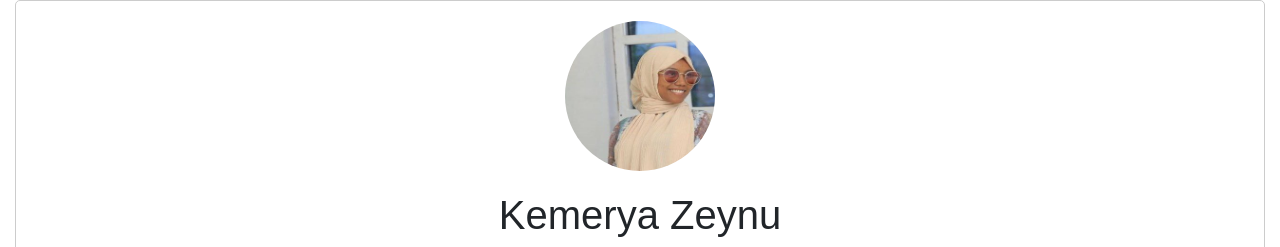
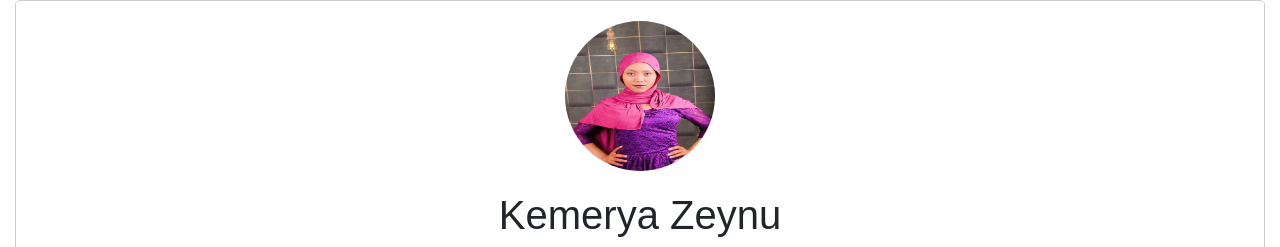
Before and after one commit to kemerya/kemeryaZeynusResume, a plain HTML site: page index.html in a window 1280 px wide. Shown: the top 247 px of the page. Drawn offline with nearby package versions, Linux system fonts and the light colour scheme.

Commit message:
profile added

```diff
--- a/index.html
+++ b/index.html
@@ -14,7 +14,7 @@
     <div class="container-fluid">
         <div class="resume">
             <div class="head">
-                <img src="img/profile-picture.jpg" alt="Profile Picture" class="profile-picture">
+                <img src="img/profile-picture4.jpg" alt="Profile Picture" class="profile-picture">
                 <h1>Kemerya Zeynu</h1>
                 <p><a href="https://www.google.com/maps/search/?api=1&query=Lebu%2C+Addis+Ababa%2C+Ethiopia" target="_blank">Lebu, Addis Ababa, Ethiopia</a></p>
                 <ul class="contact-info">
```
Also changed, not shown: img/profile-picture2.jpg (added), img/profile-picture3.jpg (added), img/profile-picture4.jpg (added).
